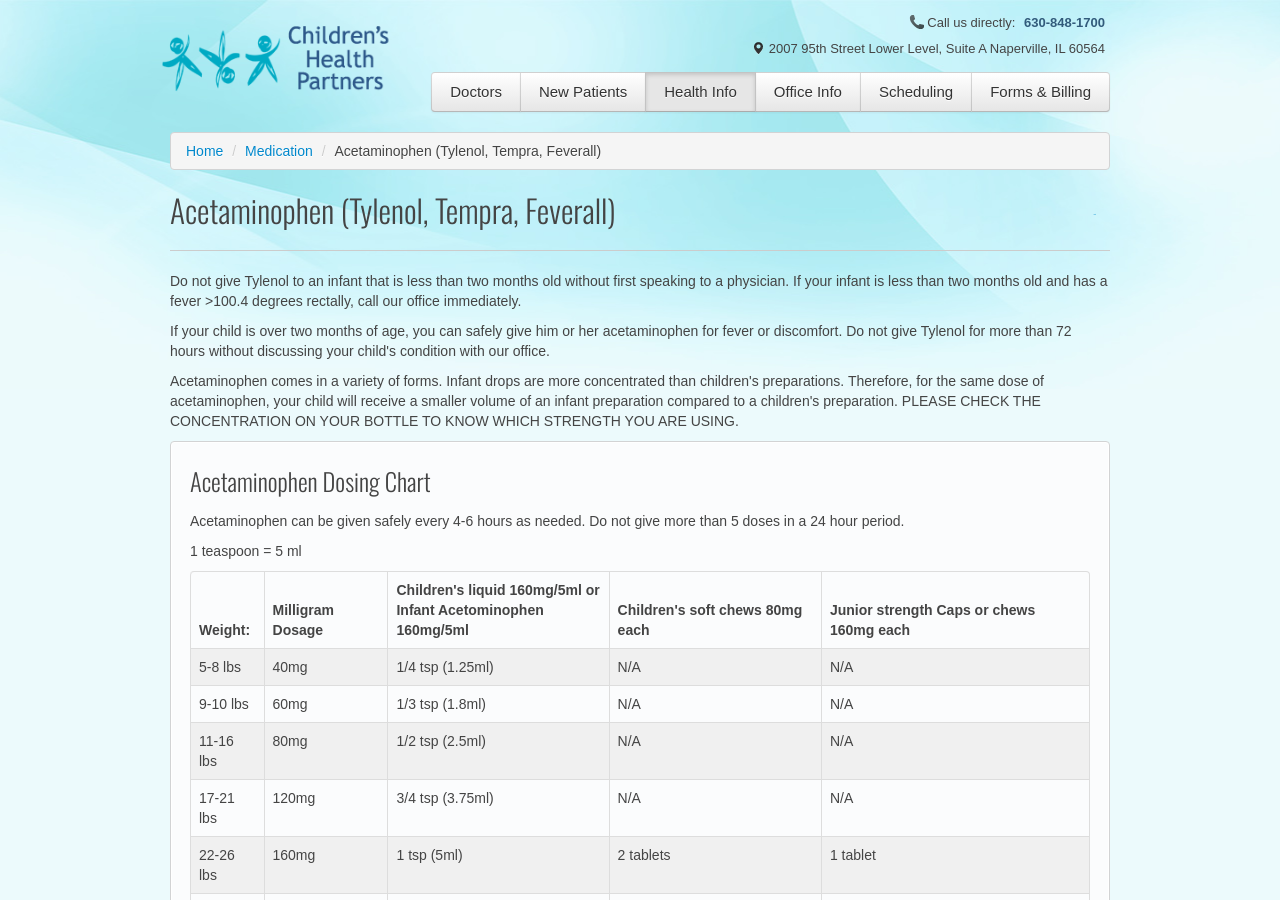
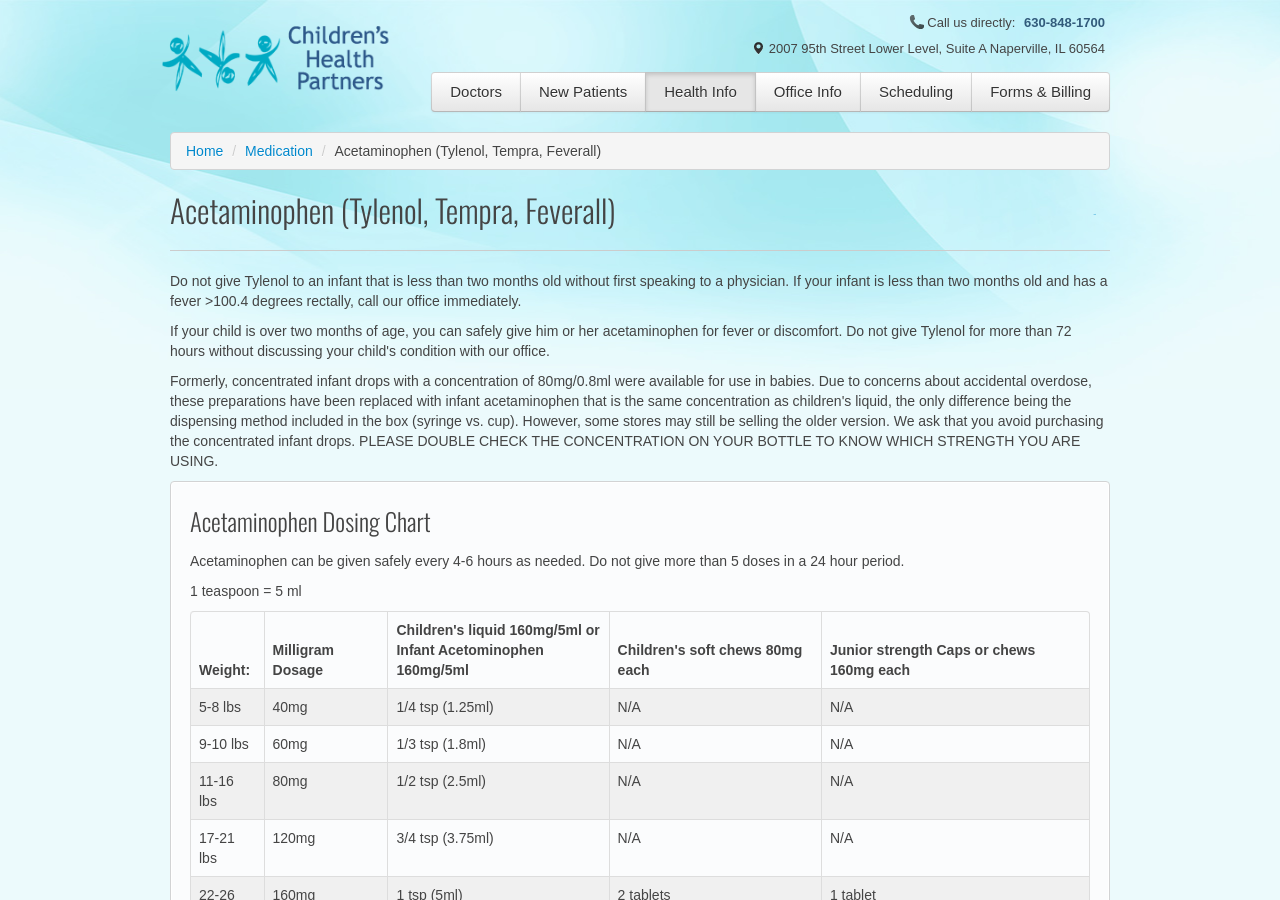
Before and after one commit to chpweb/web, a Jekyll site: the page built from medication/acetaminophen-tylenol-tempra-feverall.html, in a window 1280 px wide and 900 px high. Built offline with Jekyll 4.4.1, drawn with Linux system fonts in a browser that asks for light colours; some web fonts are replaced; comment, search, counter and statistics services are not loaded.

Commit message:
Updated medication/acetaminophen-tylenol-tempra-feverall.html

```diff
--- a/medication/acetaminophen-tylenol-tempra-feverall.html
+++ b/medication/acetaminophen-tylenol-tempra-feverall.html
@@ -28,7 +28,7 @@
 
       <p>If your child is over two months of age, you can safely give him or her acetaminophen for fever or discomfort.  Do not give Tylenol for more than 72 hours without discussing your child's condition with our office.</p>
 
-      <p>Acetaminophen comes in a variety of forms.  Infant drops are more concentrated than children's preparations.  Therefore, for the same dose of acetaminophen, your child will receive a smaller volume of an infant preparation compared to a children's preparation.  PLEASE CHECK THE CONCENTRATION ON YOUR BOTTLE TO KNOW WHICH STRENGTH YOU ARE USING.</p>
+          <p>Formerly, concentrated infant drops with a concentration of 80mg/0.8ml were available for use in babies.  Due to concerns about accidental overdose, these preparations have been replaced with infant acetaminophen that is the same concentration as children's liquid, the only difference being the dispensing method included in the box (syringe vs. cup).  However, some stores may still be selling the older version.  We ask that you avoid purchasing the concentrated infant drops.  PLEASE DOUBLE CHECK THE CONCENTRATION ON YOUR BOTTLE TO KNOW WHICH STRENGTH YOU ARE USING.</p>
 
 	<div class="well">
       <h3>Acetaminophen Dosing Chart</h3>
```
